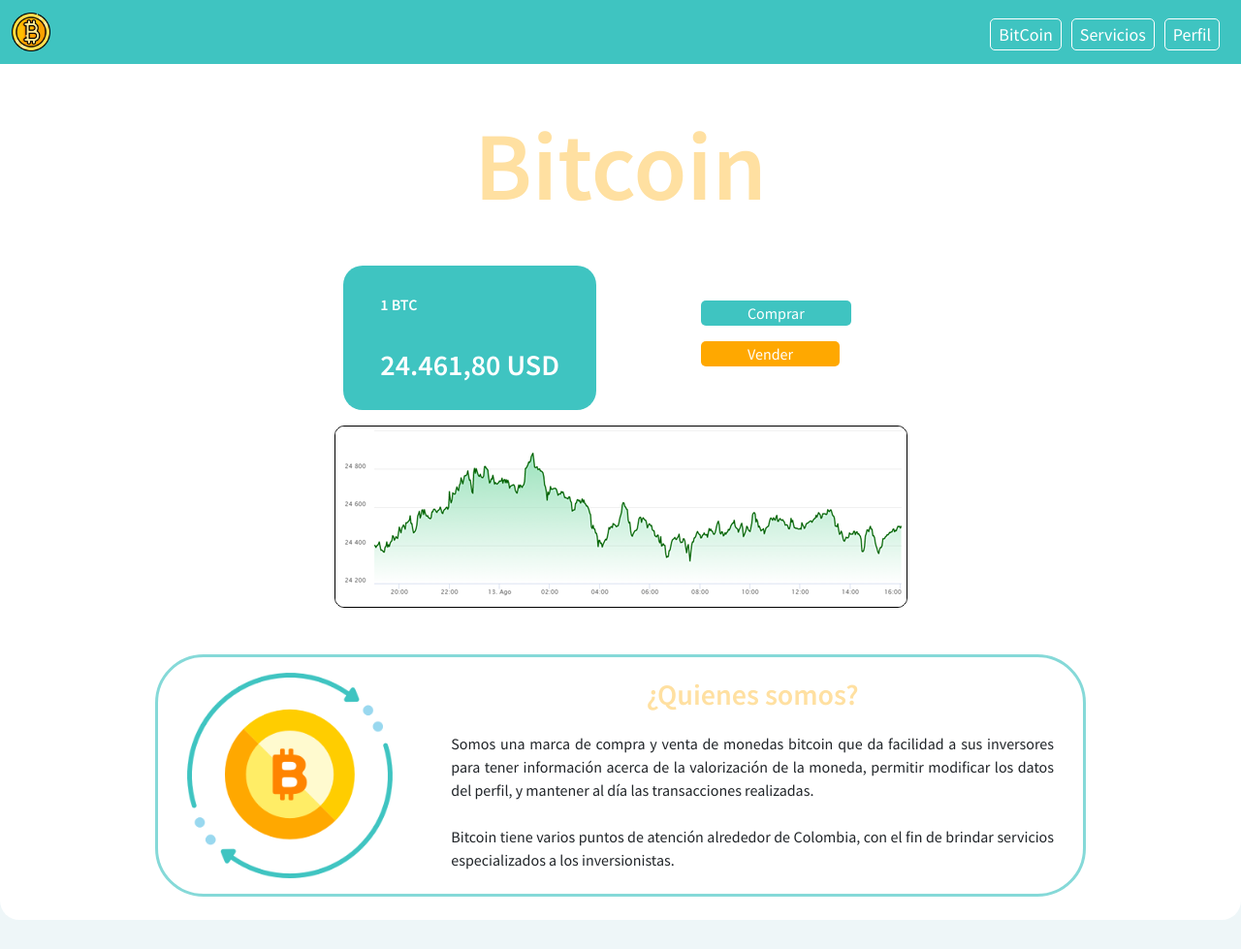
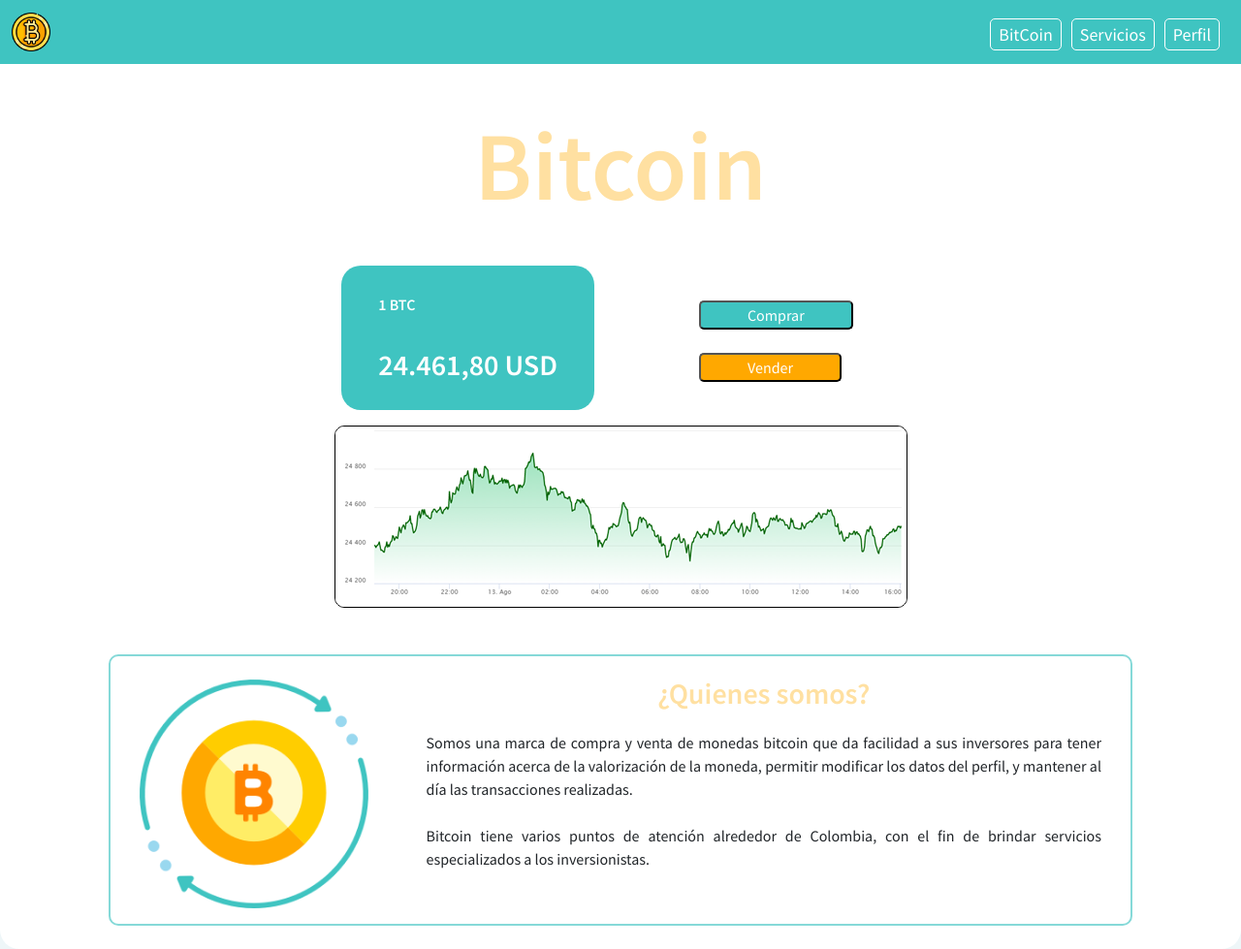
Before and after one commit to Julpr/bitcoindistribuidamcj, a plain HTML site: page index.html in a window 1280 px wide. Shown: the whole page at 97% size. Before the commit the page ends 949 px from the top, so only its background shows below. Drawn offline with nearby package versions, Linux system fonts and the light colour scheme.

Commit message:
Con correcciones

```diff
--- a/index.html
+++ b/index.html
@@ -59,7 +59,7 @@
 
                   </div>
 
-                  <div class="container-inicio-text flex-content pt-3 mt-3 text-align-center">
+                  <div class="container-inicio-text flex-content pt-3 mt-3" >
                     <div class="Button flex-item">
                       <button class="px-5 mx-5 mt-3" style="background-color: #3fc4c1; color: white;">Comprar</button>
                     </div>
@@ -76,14 +76,14 @@
                   <img src="images/graficaBitcoin.png" alt=""  style="border: 1px solid black; border-radius: 10px;">
                 </div>
 
-                  <div class="d-flex flex-content justify-content-center mt-5 mx-5" style="border: 3px solid #3fc4c2a2; border-radius: 50px;">
+                  <div class="d-flex flex-content justify-content-center mt-5" style="border: 2px solid #3fc4c2a2; border-radius: 10px;">
                     <div class="flex-item">
                       <figure>
-                        <img src="images/BitCoin-Logo.png" class="mt-3 img-fluid">
+                        <img src="images/BitCoin-Logo.png" class="mt-4 img-fluid">
                       </figure>
                     </div>
 
-                    <div >
+                    <div>
                       <div class="flex-item flex-content" style="text-align: justify;">
                         <p class="font-30 weight-600 text-center Orange-color-2 mt-3">¿Quienes somos?</p>
                         <p>
--- a/style.css
+++ b/style.css
@@ -60,7 +60,6 @@
     justify-items: center;
     justify-content: center;
     overflow: hidden;
-    object-fit: cover;
 }
 
 .container-inicio-text{
@@ -80,7 +79,8 @@
     border: 1px solid gre;
 }
 
-.Button{
+.button{
+    border: none;
     align-items: center;
 }
 
@@ -204,7 +204,7 @@
 
 
 button {
-    border: none;
+    margin: 4px;
     border-radius: 5px;
 }
 
```
